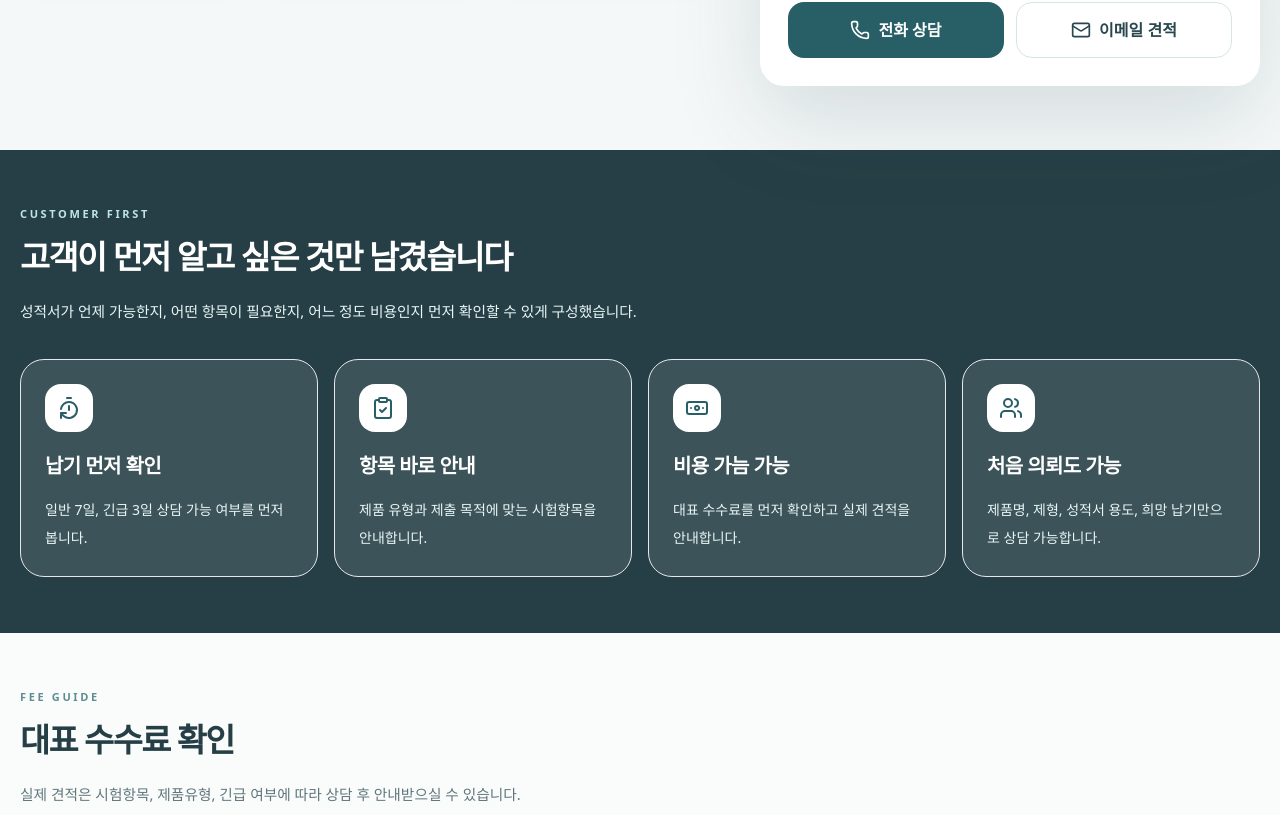
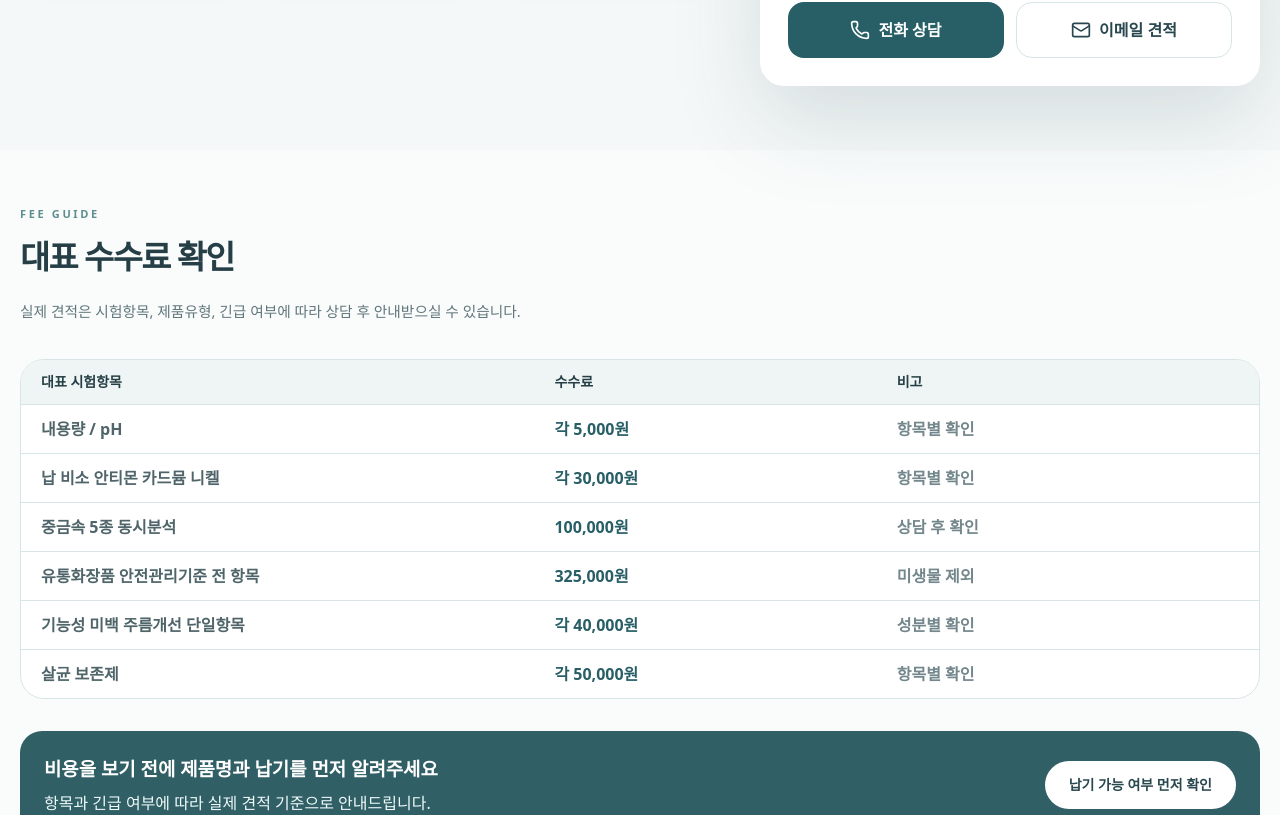
Before and after one commit to YSIET/ysiet-cosmetics-testing, a React (Vite) app: page / in a window 1280 px wide. Shown: the part 745-1560 px from the top of the page. Built offline with nearby package versions, Linux system fonts and the light colour scheme.

Commit message:
Update App.jsx

```diff
--- a/src/App.jsx
+++ b/src/App.jsx
@@ -1,8 +1,6 @@
 import React from "react";
 import {
   ArrowRight,
-  Award,
-  Banknote,
   CheckCircle2,
   ChevronDown,
   ClipboardCheck,
@@ -12,8 +10,6 @@ import {
   Microscope,
   Phone,
   ShieldCheck,
-  TimerReset,
-  Users,
 } from "lucide-react";
 
 const KAKAO_URL = "https://pf.kakao.com/_xbUlsn";
@@ -184,29 +180,6 @@ const trustProofs = [
   },
 ];
 
-const strengthItems = [
-  {
-    icon: <TimerReset className="h-6 w-6" />,
-    title: "납기 먼저 확인",
-    desc: "일반 7일, 긴급 3일 상담 가능 여부를 먼저 봅니다.",
-  },
-  {
-    icon: <ClipboardCheck className="h-6 w-6" />,
-    title: "항목 바로 안내",
-    desc: "제품 유형과 제출 목적에 맞는 시험항목을 안내합니다.",
-  },
-  {
-    icon: <Banknote className="h-6 w-6" />,
-    title: "비용 가늠 가능",
-    desc: "대표 수수료를 먼저 확인하고 실제 견적을 안내합니다.",
-  },
-  {
-    icon: <Users className="h-6 w-6" />,
-    title: "처음 의뢰도 가능",
-    desc: "제품명, 제형, 성적서 용도, 희망 납기만으로 상담 가능합니다.",
-  },
-];
-
 const feeRows = [
   ["내용량 / pH", "각 5,000원", "항목별 확인"],
   ["납 비소 안티몬 카드뮴 니켈", "각 30,000원", "항목별 확인"],
@@ -229,6 +202,14 @@ const process = [
   ["02", "항목 안내", "제품 유형과 제출 목적에 맞는 시험항목을 안내합니다"],
   ["03", "시료 접수", "시료와 의뢰 정보를 확인한 뒤 분석 일정을 잡습니다"],
   ["04", "성적서 발급", "시험 완료 후 성적서 발급 절차를 안내합니다"],
+];
+
+const contactItems = [
+  "제품명 / 제형",
+  "희망 검사항목",
+  "성적서 제출처",
+  "희망 납기",
+  "시료 준비 가능일",
 ];
 
 const faqs = [
@@ -307,9 +288,6 @@ function Header({ showKakao = false }) {
         </a>
 
         <nav className="hidden items-center gap-4 text-sm font-bold text-[#60767B] xl:flex">
-          <a href="/#strength" className="hover:text-[#285F67]">
-            신뢰근거
-          </a>
           <a href="/#fees" className="hover:text-[#285F67]">
             수수료
           </a>
@@ -419,7 +397,7 @@ function MobileStickyButtons() {
 
 function HeroConversionPanel() {
   return (
-    <Card className="relative border-0 bg-white shadow-[0_34px_90px_rgba(36,72,82,0.15)]">
+    <Card className="border-0 bg-white shadow-[0_34px_90px_rgba(36,72,82,0.15)]">
       <div className="p-7">
         <p className="mb-3 text-[11px] font-black uppercase tracking-[0.24em] text-[#5E8E90]">
           Quote Ready
@@ -537,34 +515,6 @@ function HomePage() {
         </div>
       </section>
 
-      <section id="strength" className="bg-[#263F46] py-14 text-white">
-        <div className="mx-auto max-w-7xl px-5">
-          <SectionTitle
-            eyebrow="Customer First"
-            titleText="고객이 먼저 알고 싶은 것만 남겼습니다"
-            description="성적서가 언제 가능한지, 어떤 항목이 필요한지, 어느 정도 비용인지 먼저 확인할 수 있게 구성했습니다."
-            light
-          />
-
-          <div className="grid gap-4 md:grid-cols-2 lg:grid-cols-4">
-            {strengthItems.map((item) => (
-              <div
-                key={item.title}
-                className="rounded-[24px] border border-white/16 bg-white/[0.10] p-6"
-              >
-                <div className="mb-5 flex h-12 w-12 items-center justify-center rounded-2xl bg-white text-[#285F67]">
-                  {item.icon}
-                </div>
-                <h3 className="text-xl font-black tracking-[-0.03em] text-white">
-                  {item.title}
-                </h3>
-                <p className="mt-4 text-sm leading-7 text-[#E8F6F5]">{item.desc}</p>
-              </div>
-            ))}
-          </div>
-        </div>
-      </section>
-
       <section id="fees" className="bg-[#FAFCFC] py-14">
         <div className="mx-auto max-w-7xl px-5">
           <SectionTitle
@@ -671,12 +621,13 @@ function HomePage() {
 
       <section id="contact" className="bg-[#FAFCFC] py-16">
         <div className="mx-auto max-w-7xl px-5">
-          <div className="rounded-[34px] bg-[#263F46] text-white shadow-[0_34px_90px_rgba(38,63,70,0.20)]">
-            <div className="grid lg:grid-cols-[1.08fr_0.92fr]">
-              <div className="p-8 md:p-12">
-                <p className="mb-4 text-[11px] font-black uppercase tracking-[0.24em] text-[#BFE6E2]">
-                  Request Quote
-                </p>
+          <div className="rounded-[34px] bg-[#263F46] p-8 text-white shadow-[0_34px_90px_rgba(38,63,70,0.20)] md:p-12">
+            <p className="mb-4 text-[11px] font-black uppercase tracking-[0.24em] text-[#BFE6E2]">
+              Request Quote
+            </p>
+
+            <div className="grid gap-10 lg:grid-cols-[0.95fr_1.05fr] lg:items-start">
+              <div>
                 <h2 className="text-[clamp(1.45rem,2.9vw,2.42rem)] font-black leading-[1.12] tracking-[-0.05em]">
                   제품명과 희망 납기만 보내도 먼저 검토합니다
                 </h2>
@@ -700,33 +651,30 @@ function HomePage() {
                 </div>
               </div>
 
-              <div className="rounded-b-[34px] bg-white p-7 text-[#263F46] md:p-8 lg:rounded-b-none lg:rounded-r-[34px]">
+              <div className="rounded-[24px] bg-white p-6 text-[#263F46]">
                 <p className="text-sm font-black text-[#4F888B]">
                   빠른 검토를 위한 5가지
                 </p>
-                <ul className="mt-5 space-y-3">
-                  {[
-                    "제품명 / 제형",
-                    "희망 검사항목",
-                    "성적서 제출처",
-                    "희망 납기",
-                    "시료 준비 가능일",
-                  ].map((item) => (
-                    <li
+
+                <div className="mt-5 grid gap-3 sm:grid-cols-2">
+                  {contactItems.map((item) => (
+                    <div
                       key={item}
                       className="flex items-center gap-3 rounded-2xl bg-[#F3F7F7] px-4 py-3 font-bold"
                     >
                       <CheckCircle2 className="h-5 w-5 shrink-0 text-[#4F888B]" />
                       {item}
-                    </li>
+                    </div>
                   ))}
-                </ul>
+                </div>
+
                 <a
                   href="mailto:testing@ysiet.com"
                   className="mt-6 flex h-14 items-center justify-center rounded-2xl bg-[#285F67] font-black text-white"
                 >
                   납기 가능 여부 먼저 확인
                 </a>
+
                 <div className="mt-5 flex gap-3 rounded-2xl border border-[#D8E5E7] bg-white p-4 text-sm font-bold leading-6 text-[#4F656A]">
                   <MapPin className="mt-0.5 h-5 w-5 shrink-0 text-[#4F888B]" />
                   서울시 종로구 인사동5길 42 종로빌딩 10층
```
